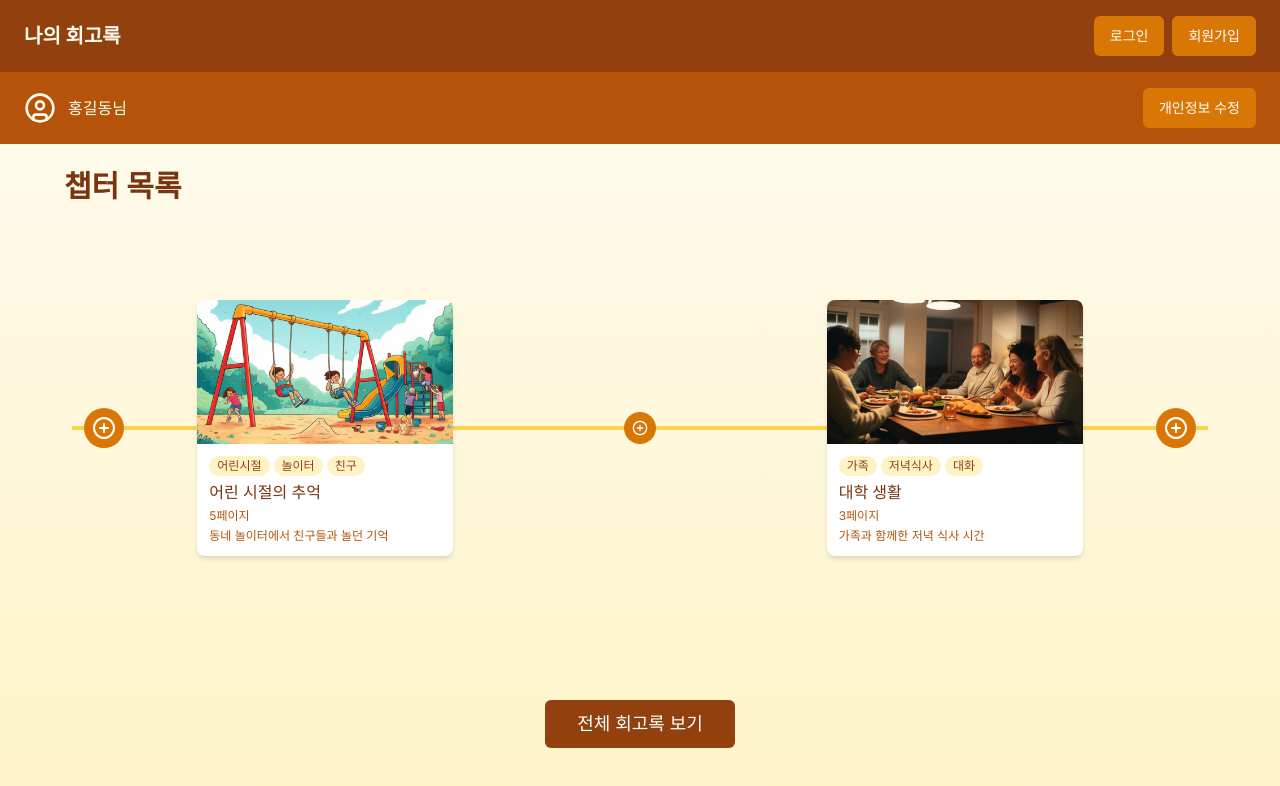
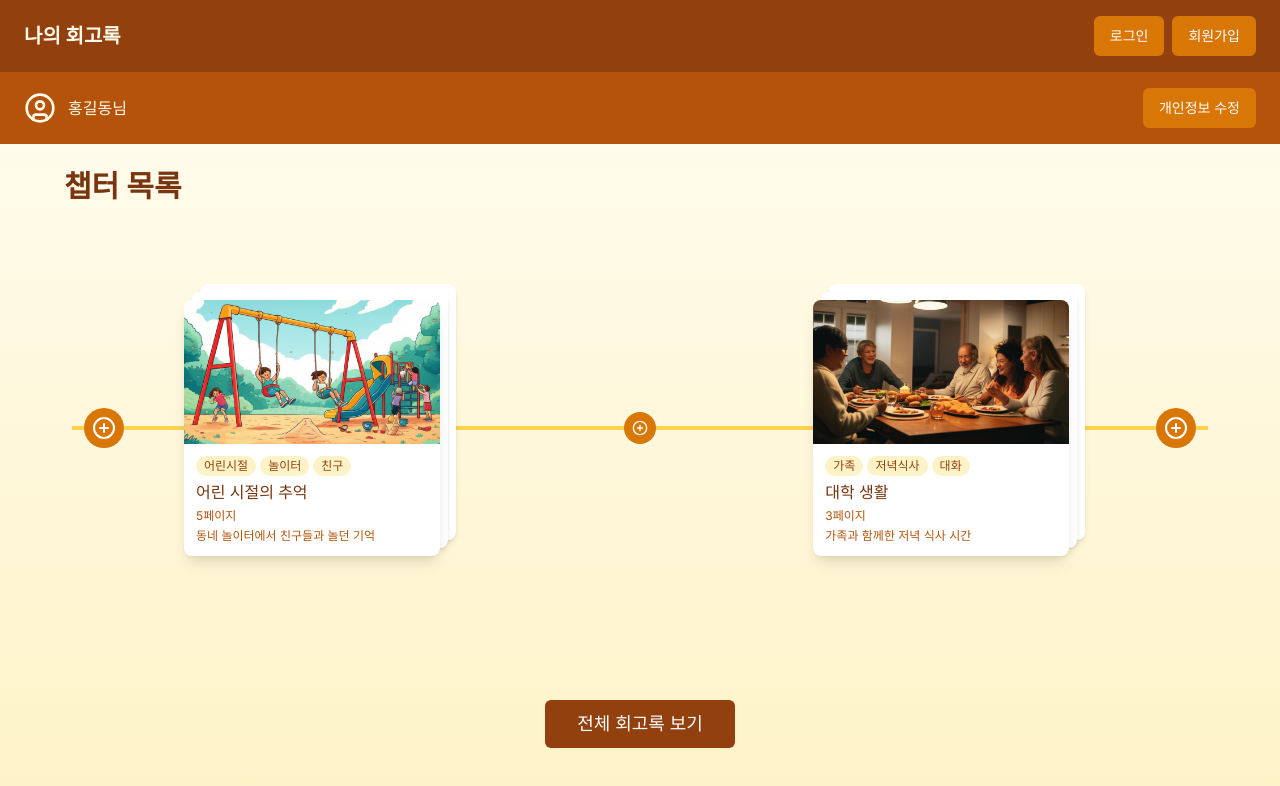
Before and after one commit to 2025-SKYST/Frontend, a Next.js app: page /my-page in a window 1280 px wide. Shown: the top 786 px of the page. Built offline with nearby package versions, Linux system fonts and the light colour scheme.

Commit message:
fix my-page ui incompatibility and add stacked cards ui

```diff
--- a/app/my-page/page.tsx
+++ b/app/my-page/page.tsx
@@ -70,7 +70,6 @@ export default function MemoirTimeline() {
         {/* Header section constrained */}
         <div className="max-w-6xl mx-auto mb-8">
           <div className="flex items-center">
-            <Link href="/my-page"></Link>
             <h1 className="text-3xl font-bold text-amber-900">챕터 목록</h1>
           </div>
         </div>
@@ -108,9 +107,7 @@ export default function MemoirTimeline() {
                     <div
                       className="flex-grow grid gap-8"
                       style={{
-                        gridTemplateColumns: `repeat(${
-                          chapters.length * 2 - 1
-                        }, 1fr)`,
+                        gridTemplateColumns: `repeat(${chapters.length * 2 - 1}, 1fr)`,
                         alignItems: "center",
                       }}
                     >
@@ -118,13 +115,17 @@ export default function MemoirTimeline() {
                         <>
                           <div
                             key={`chapter-${chapter.id}`}
-                            className="flex flex-col items-center justify-center"
+                            className="relative w-64 flex flex-col items-center justify-center"
                           >
+                            {/* Stacked background cards: offset to top-right */}
+                            <div className="absolute bottom-4 left-4 w-full h-full bg-white rounded-lg shadow-md"></div>
+                            <div className="absolute bottom-2 left-2 w-full h-full bg-white rounded-lg shadow-md"></div>
+
                             <Link
                               href={`/chapter/${chapter.id}`}
-                              className="w-64"
+                              className="relative w-full z-10"
                             >
-                              <div className="bg-white rounded-lg shadow-md overflow-hidden hover:shadow-lg transition-shadow">
+                              <div className="bg-white rounded-lg shadow-lg overflow-hidden hover:shadow-2xl transition-shadow">
                                 <div className="h-36 overflow-hidden">
                                   <img
                                     src={chapter.imageUrl || "/placeholder.svg"}
```
